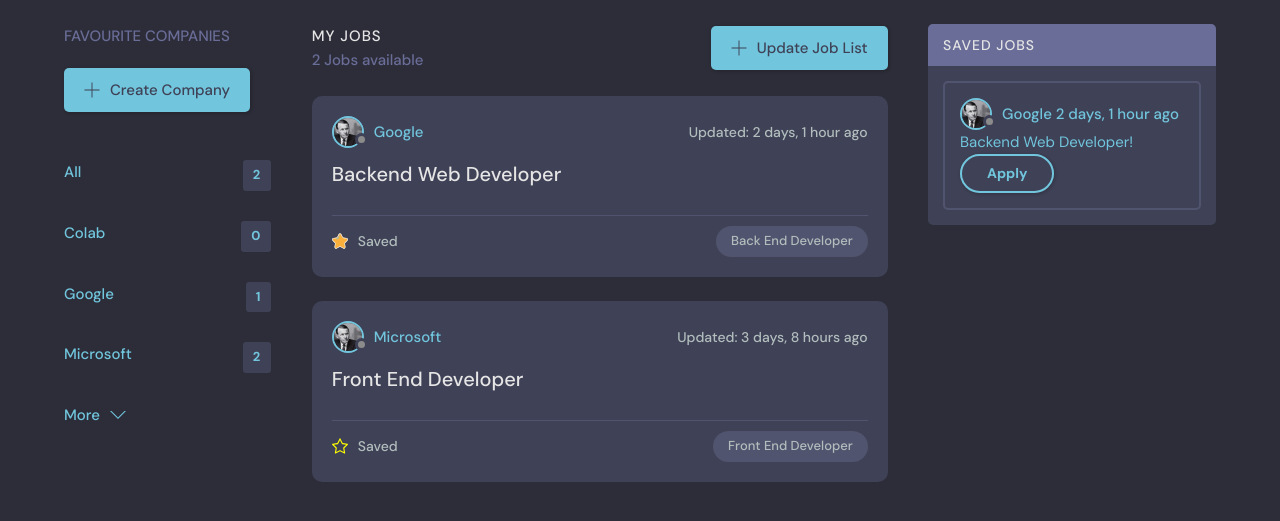
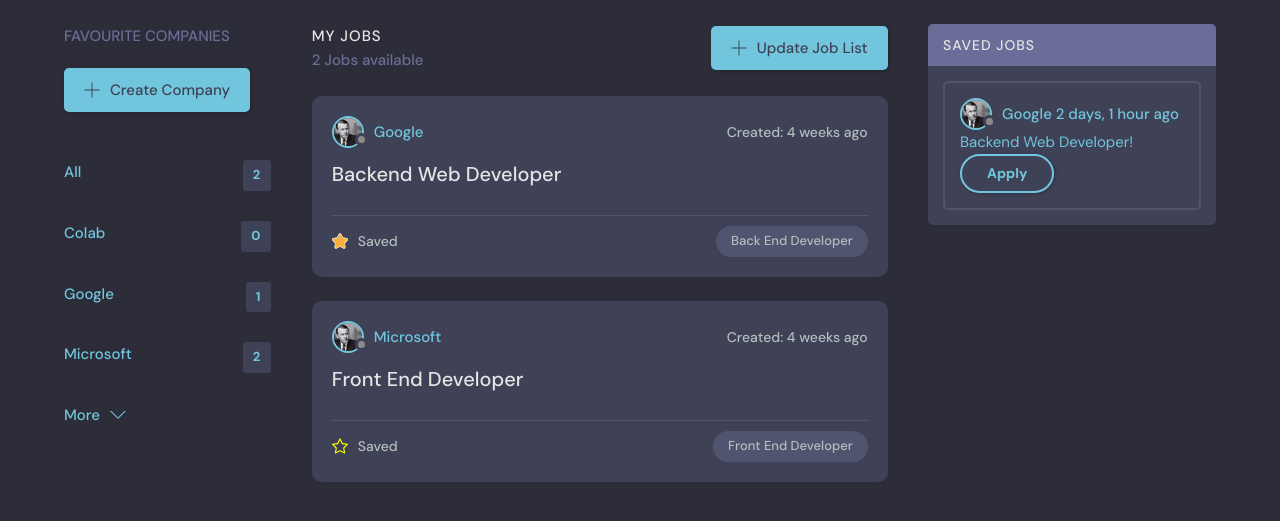
Before and after one commit to aaronujah/Jobby-job-finder, a Django app: page / in a window 1280 px wide. Shown: the part 76-597 px from the top of the page. Run offline with Django 4.2, Linux system fonts and the light colour scheme; a user stored in the database is signed in; data comes from the database, SQL or seed files in the repository.

Commit message:
Change Job list to show time created not time updated

```diff
--- a/myjob/templates/myjob/job_component.html
+++ b/myjob/templates/myjob/job_component.html
@@ -10,7 +10,7 @@
             <span>{{job.company.name}}</span>
             </a>
             <div class="roomListRoom__actions">
-            <span>Updated: {{job.updated|timesince}} ago</span>
+            <span>Created: {{job.created|timesince}} ago</span>
             </div>
         </div>
 
```
